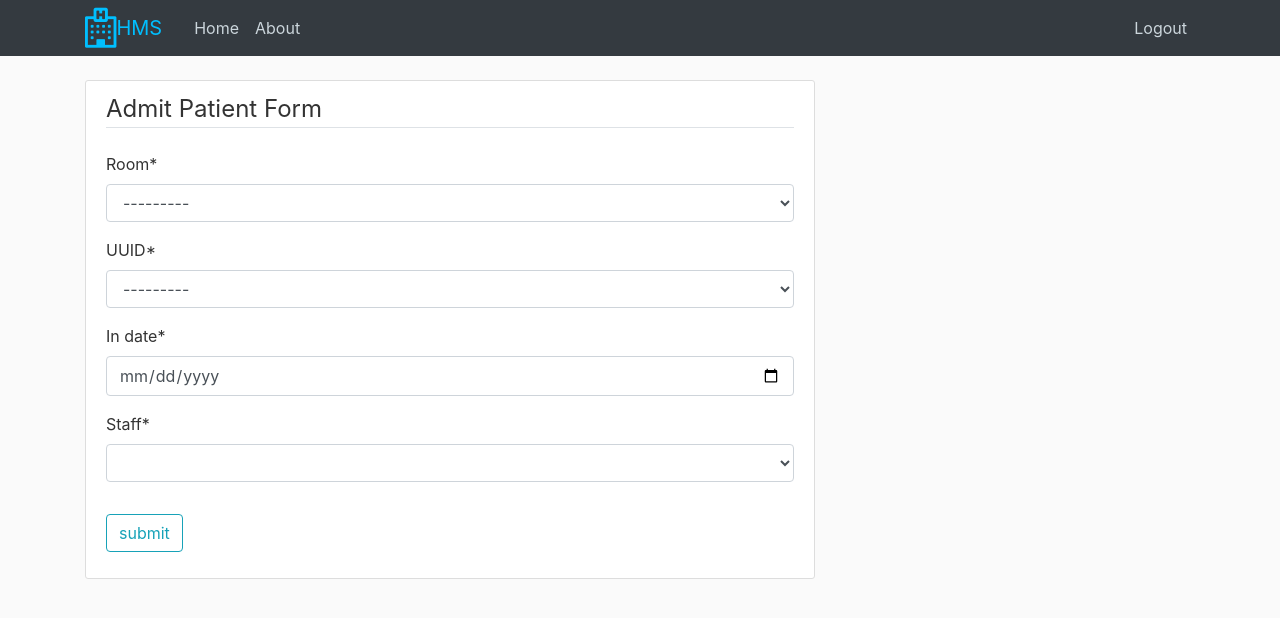
After one commit to ayushipandya89/Hospital-Management-System, a Django app: page /admit/ in a window 1280 px wide. The commit adds this page. Shown: the top 618 px of the page. Run offline with Django 4.2, Linux system fonts and the light colour scheme; the visitor is signed in with stand-in values (Sample User, id 1); data that the repository does not hold is empty; parts of the project's set-up code (start-up, migrations or seed data) failed here and were passed over; some libraries are stand-ins or nearby versions.

Commit message:
admit feature

```diff
--- a/appointment/forms.py
+++ b/appointment/forms.py
@@ -1,8 +1,12 @@
 from datetime import datetime
 from django import forms
 from django.core.exceptions import ValidationError
-from appointment.models import Appointments, Room
+from appointment.models import Appointments, Room, Admit, AdmitMapping
 from users.models import Staff, CustomUser
+
+
+class InputDate(forms.DateInput):
+    input_type = 'date'
 
 
 class PatientAppointmentForm(forms.ModelForm):
@@ -13,6 +17,9 @@ class PatientAppointmentForm(forms.ModelForm):
     class Meta:
         model = Appointments
         fields = ['staff', 'date', 'disease']
+        widgets = {
+            'date': InputDate()
+        }
 
     def __init__(self, *args, **kwargs):
         super(PatientAppointmentForm, self).__init__(*args, **kwargs)
@@ -109,3 +116,20 @@ class CreateRoomForm(forms.ModelForm):
             raise ValidationError(
                 "charge can not be less than zero"
             )
+
+
+class AdmitPatientForm(forms.ModelForm):
+    """
+    class for creating form for admitted patient
+    """
+
+    staff_choices = [(i.id, i.staff.username) for i in Staff.objects.all().filter(is_approve=True).filter(is_available=True)]
+    # print(f"CHOICE {staff_choices}")
+    staff = forms.ChoiceField(choices=staff_choices)
+
+    class Meta:
+        model = Admit
+        fields = ['room', 'UUID', 'in_date', 'staff']
+        widgets = {
+            'in_date': InputDate()
+        }
--- a/appointment/models.py
+++ b/appointment/models.py
@@ -1,7 +1,7 @@
 from datetime import datetime
 from django.core.exceptions import ValidationError
 from django.db import models
-from users.models import CustomUser, Staff
+from users.models import CustomUser, Staff, Patient
 
 
 def date_validation(date):
@@ -30,8 +30,7 @@ class Appointments(models.Model):
     """
     user = models.ForeignKey(CustomUser, on_delete=models.CASCADE)
     staff = models.ForeignKey(Staff, on_delete=models.CASCADE)
-    date = models.DateField(validators=[date_validation],
-                            help_text="Use that Format:YYYY-MM-DD...For example: 2022-6-26")
+    date = models.DateField(validators=[date_validation])
     timeslot = models.CharField(max_length=200)
     disease = models.CharField(max_length=300)
 
@@ -54,4 +53,23 @@ class Room(models.Model):
     room_type = models.CharField(max_length=100, choices=ROOM_CHOICES)
 
     def __str__(self):
-        return f"Room No:{self.room_no}"
+        return f"Room No:{self.id}"
+
+
+class Admit(models.Model):
+    """
+    class for creating admit table
+    """
+    room = models.ForeignKey(Room, on_delete=models.CASCADE)
+    UUID = models.ForeignKey(Patient, on_delete=models.CASCADE)
+    in_date = models.DateField(blank=False)
+    out_date = models.DateField(null=True)
+    charge = models.IntegerField(null=True)
+
+
+class AdmitMapping(models.Model):
+    """
+    class for creating mapping table for admitted patient
+    """
+    admit = models.ManyToManyField(Admit)
+    staff = models.ForeignKey(Staff, on_delete=models.CASCADE)
--- /dev/null
+++ b/appointment/templates/appointment/admit_patient.html
@@ -0,0 +1,17 @@
+{% extends 'Hospital/base.html' %}
+{% load crispy_forms_filters %}
+{% load crispy_forms_tags %}
+{% block content %}
+	<div class="content-section">
+		<form method="POST" enctype="multipart/form-data">
+			{% csrf_token %}
+			<fieldset class="form-group">
+				<legend class="border-bottom mb-4">Admit Patient Form</legend>
+				{{ form|crispy }}
+			</fieldset>
+			<div class="form-group">
+				<button class="btn btn-outline-info" type='submit'>submit</button>
+			</div>
+		</form>
+	</div>
+{% endblock content %}
--- a/appointment/urls.py
+++ b/appointment/urls.py
@@ -11,5 +11,6 @@ urlpatterns = [
     path('view_all_appointment/', ViewAllAppointments.as_view(), name='view-all-appointments'),
     path('rooms/', views.EnterRoomData.as_view(), name='room'),
     path('view_rooms/', ViewRooms.as_view(), name='view-rooms'),
+    path('admit/', views.EnterAdmitPatient.as_view(), name='admit-patient'),
 
 ]
--- a/appointment/views.py
+++ b/appointment/views.py
@@ -6,7 +6,7 @@ from django.utils.decorators import method_decorator
 from django.views.generic import CreateView, ListView, DeleteView, UpdateView
 
 from users.models import Staff
-from .forms import PatientAppointmentForm, PatientTimeslotsUpdate, CreateRoomForm
+from .forms import PatientAppointmentForm, PatientTimeslotsUpdate, CreateRoomForm, AdmitPatientForm
 from .models import Appointments, Room
 
 
@@ -117,20 +117,21 @@ class ViewRooms(ListView):
     def user_has_permissions(self, request):
         return self.request.user.is_superuser
 
-# class EnterAdmitPatient(SuccessMessageMixin, CreateView):
-#     """
-#     class for adding admit patient data
-#     """
-#     form_class = AdmitPatientForm
-#     template_name = 'appointment/admit_patient.html'
-#     success_url = reverse_lazy('Hospital-home')
-#     success_message = 'Admitted patient successfully'
-#
-#     def dispatch(self, request, *args, **kwargs):
-#         if self.user_has_permissions(request):
-#             return super(EnterAdmitPatient, self).dispatch(
-#                 request, *args, **kwargs)
-#         return render(request, 'appointment/not_admin.html')
-#
-#     def user_has_permissions(self, request):
-#         return self.request.user.is_superuser
+
+class EnterAdmitPatient(SuccessMessageMixin, CreateView):
+    """
+    class for adding admit patient data
+    """
+    form_class = AdmitPatientForm
+    template_name = 'appointment/admit_patient.html'
+    success_url = reverse_lazy('Hospital-home')
+    success_message = 'Admitted patient successfully'
+
+    def dispatch(self, request, *args, **kwargs):
+        if self.user_has_permissions(request):
+            return super(EnterAdmitPatient, self).dispatch(
+                request, *args, **kwargs)
+        return render(request, 'appointment/not_admin.html')
+
+    def user_has_permissions(self, request):
+        return self.request.user.is_superuser
--- a/users/admin.py
+++ b/users/admin.py
@@ -1,6 +1,10 @@
 from django.contrib import admin
+
+from appointment.models import Admit, AdmitMapping
 from .models import CustomUser, Patient, Staff
 
 admin.site.register(CustomUser)
 admin.site.register(Staff)
 admin.site.register(Patient)
+admin.site.register(Admit)
+admin.site.register(AdmitMapping)
--- a/users/models.py
+++ b/users/models.py
@@ -31,7 +31,7 @@ class CustomUser(AbstractUser):
     phone = PhoneNumberField(null=True, help_text='Please use following format for phone number: +917834442134')
     age = models.IntegerField(null=True, validators=[validate_age])
     address = models.CharField(max_length=300, null=True)
-    profile = models.ImageField(default='default.jpg', upload_to='profile_pic/', null=True)
+    profile = models.ImageField(default='default.jpg', upload_to='profile_pic/', null=True,blank=True)
     gender = models.CharField(max_length=15, choices=GENDER_CHOICES, null=True)
     role = models.CharField(max_length=15, choices=ROLE_CHOICES, null=True)
 
```
Also changed, not shown: Hospital/templates/Hospital/admin_home.html (+14 -0 lines), appointment/templates/appointment/view_admit_patient.html (added, +33 -0 lines).
